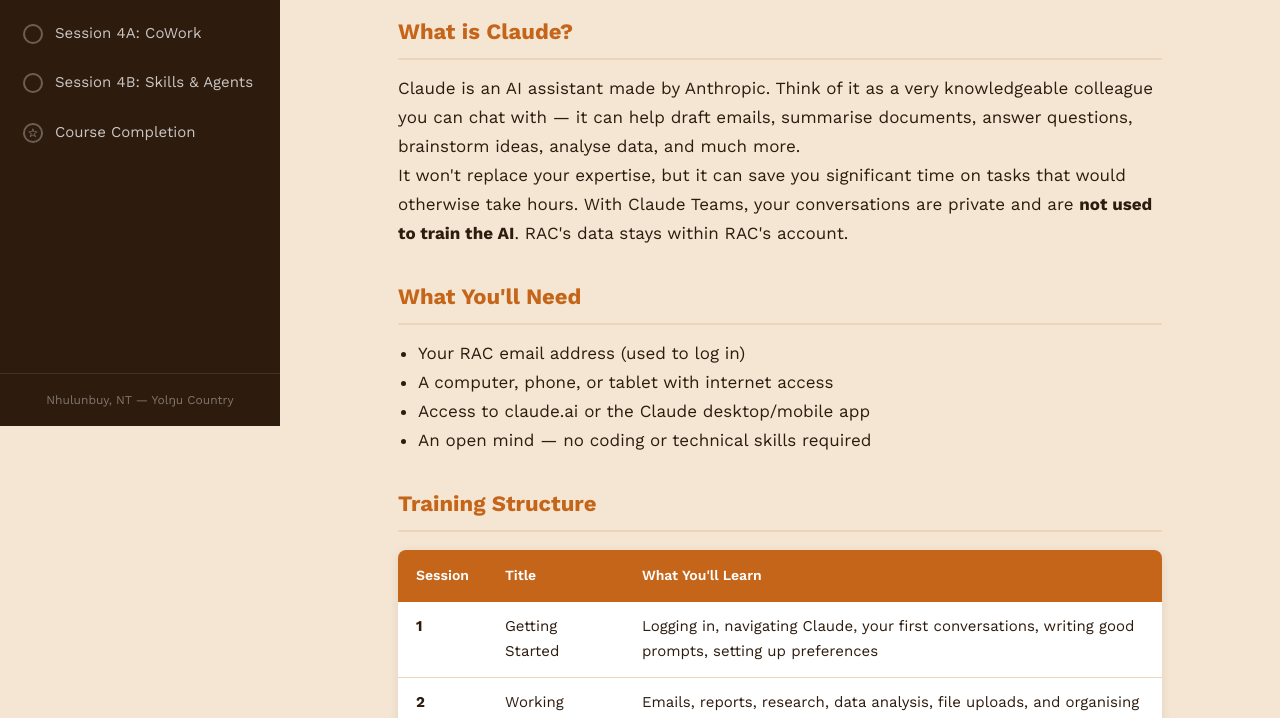
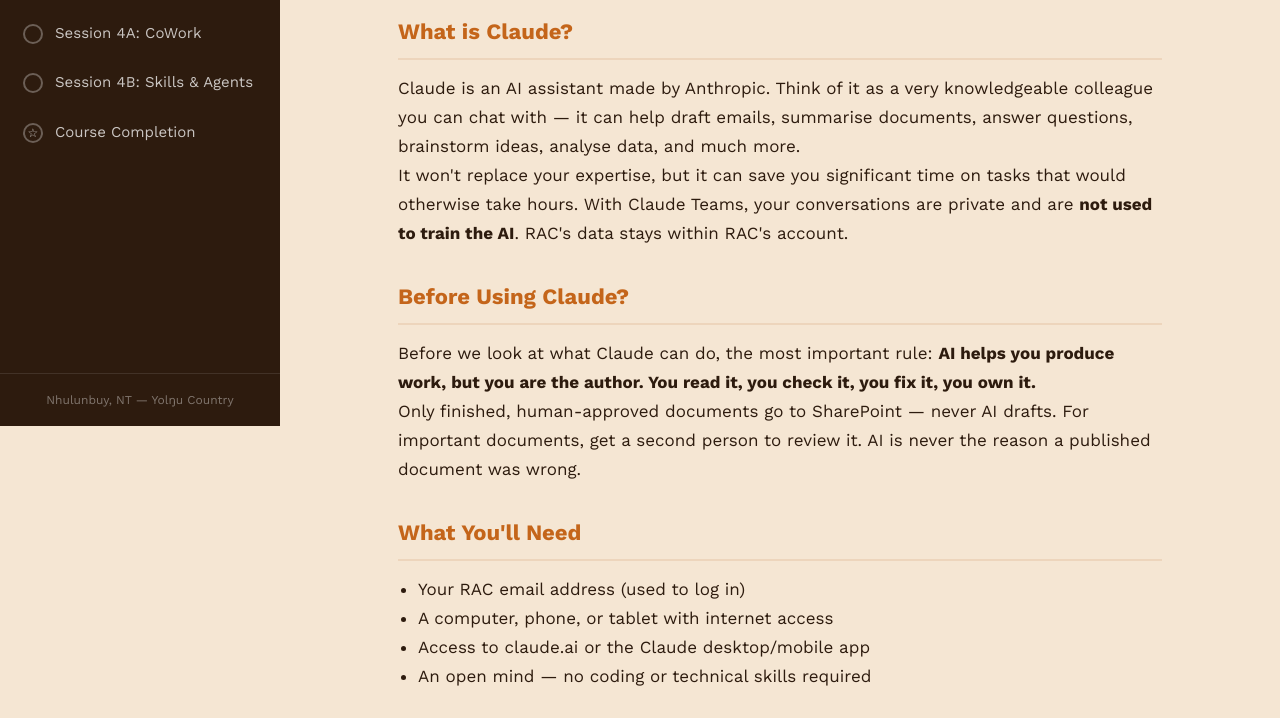
Before and after one commit to specialdk/rac-claude-training, a website: page index.html in a window 1280 px wide. Shown: the part 374-1092 px from the top of the page. Drawn offline with nearby package versions, Linux system fonts and the light colour scheme.

Commit message:
Add User Responsibility

```diff
--- a/index.html
+++ b/index.html
@@ -432,9 +432,13 @@ font-size:13px;font-weight:700;
 <div class="home-org">Rirratjingu Aboriginal Corporation</div>
 </div>
 <div class="home-body">
-<h2>What is Claude?</h2>
+  <h2>What is Claude?</h2>
 <p>Claude is an AI assistant made by Anthropic. Think of it as a very knowledgeable colleague you can chat with &mdash; it can help draft emails, summarise documents, answer questions, brainstorm ideas, analyse data, and much more.</p>
 <p>It won't replace your expertise, but it can save you significant time on tasks that would otherwise take hours. With Claude Teams, your conversations are private and are <strong>not used to train the AI</strong>. RAC's data stays within RAC's account.</p>
+
+<h2>Before Using Claude?</h2>
+<p>Before we look at what Claude can do, the most important rule: <strong>AI helps you produce work, but you are the author. You read it, you check it, you fix it, you own it. </strong>
+<p>Only finished, human-approved documents go to SharePoint — never AI drafts. For important documents, get a second person to review it. AI is never the reason a published document was wrong.</p>
 
 <h2>What You'll Need</h2>
 <ul style="margin-left:20px">
```
Also changed, not shown: 1 other file.
